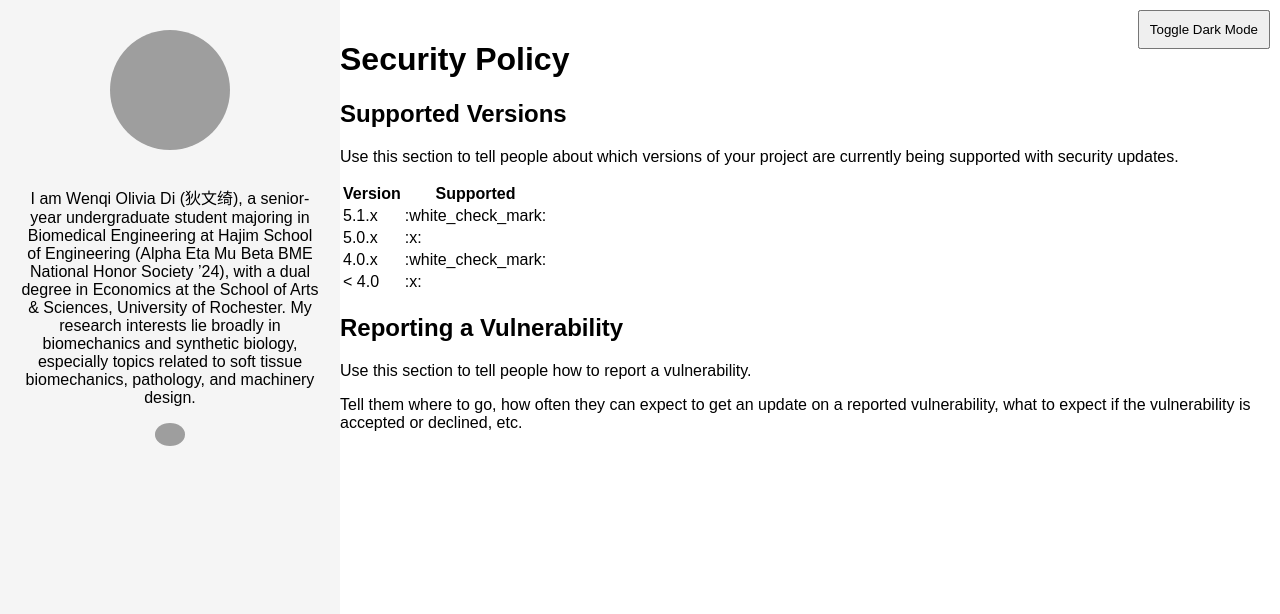
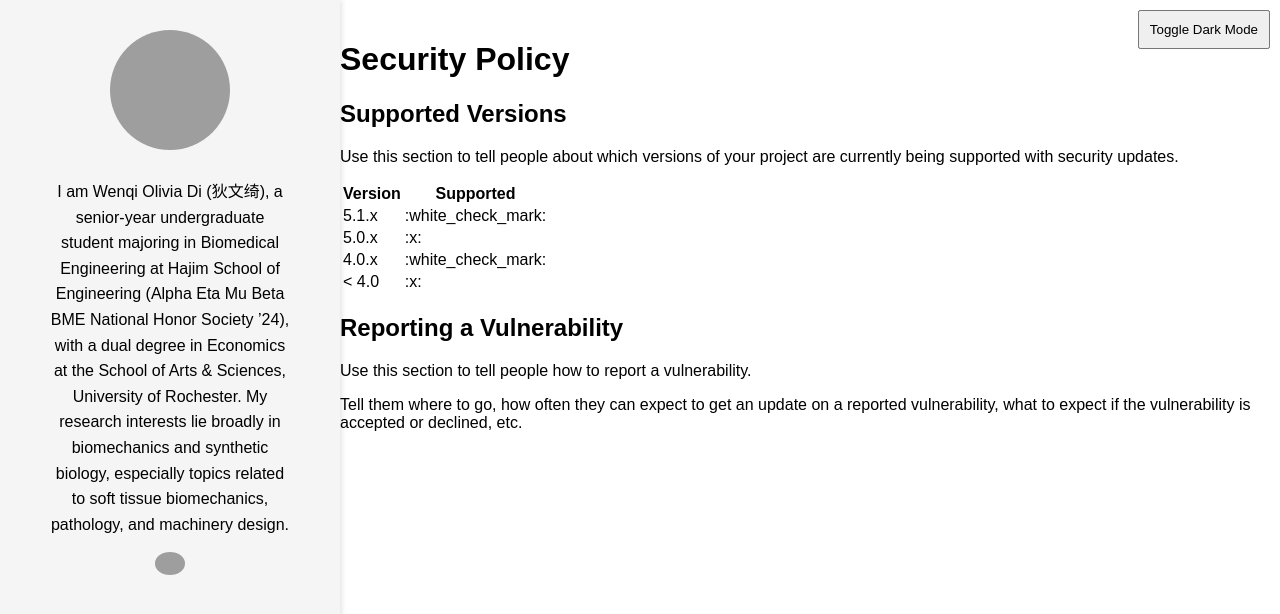
Before and after one commit to wenqioliviadi/wenqioliviadi.github.io, a Jekyll site: the page built from SECURITY.md, in a window 1280 px wide. Shown: the top 614 px of the page. Built offline with Jekyll 4.4.1, drawn with Linux system fonts in a browser that asks for light colours; our own code applies the rules of GitHub Pages for plain Markdown files; grey boxes are pictures that could not be loaded.

Commit message:
Update styles.css

```diff
--- a/assets/css/styles.css
+++ b/assets/css/styles.css
@@ -1,4 +1,4 @@
-/* 基本样式 */
+/* 基础样式 */
 body {
   margin: 0;
   padding: 0;
@@ -6,43 +6,64 @@
   transition: background-color 0.3s, color 0.3s;
 }
 
-/* 布局：侧边栏 + 主内容 */
+/* 白天模式 */
+body {
+  background-color: #ffffff;
+  color: #000000;
+}
+
+/* 夜间模式 */
+body.dark-mode {
+  background-color: #1e1e1e;
+  color: #ffffff;
+}
+
+/* 布局：固定侧边栏 + 主内容 */
 .content {
   display: flex;
   min-height: 100vh;
 }
 
-/* 侧边栏样式 */
+/* 固定侧边栏样式 */
 .sidebar {
-  width: 25%;
+  width: 25%; /* 侧边栏占页面宽度的 25% */
   max-width: 300px;
-  padding: 30px 20px;
+  padding: 30px 20px; /* 增加内边距 */
   text-align: center;
   background-color: #f5f5f5;
   position: fixed;
   top: 0;
   left: 0;
-  height: 100vh;
-  overflow-y: auto;
+  height: 100vh; /* 占满页面高度 */
+  overflow-y: auto; /* 如果内容超出则滚动 */
+  box-shadow: 2px 0 5px rgba(0, 0, 0, 0.1); /* 添加阴影 */
 }
 
 body.dark-mode .sidebar {
   background-color: #333;
 }
 
-/* 头像样式 */
+/* 头像图片样式 */
 .sidebar img {
-  border-radius: 50%;
+  border-radius: 50%; /* 圆形头像 */
   width: 120px;
   height: 120px;
   object-fit: cover;
-  margin-bottom: 15px;
+  margin-bottom: 15px; /* 增加头像和段落之间的间距 */
 }
 
-/* LinkedIn 图标 */
+/* 侧边栏段落样式 */
+.sidebar p {
+  max-width: 80%; /* 限制段落的宽度 */
+  margin: 0 auto;
+  margin-top: 10px;
+  line-height: 1.6; /* 提高行间距 */
+}
+
+/* LinkedIn 图标样式 */
 .linkedin-icon {
   display: block;
-  margin: 15px auto;
+  margin: 15px auto; /* 居中并增加与段落的间距 */
   width: 30px;
   height: 30px;
 }
@@ -51,41 +72,34 @@
   max-width: 100%;
   height: auto;
   display: block;
+  transition: transform 0.3s ease; /* 鼠标悬停动画 */
 }
 
-/* 主内容部分 */
+/* 鼠标悬停时放大效果 */
+.linkedin-icon img:hover {
+  transform: scale(1.2);
+}
+
+/* 主内容部分样式 */
 .main-content {
-  margin-left: 25%;
+  margin-left: 25%; /* 为主内容留出侧边栏空间 */
   width: 75%;
   padding: 20px;
+  overflow: auto;
 }
 
-/* 图像容器 */
-.image-container {
-  max-width: 80%; /* 图像容器的最大宽度设置为 80% */
+/* 主内容中的图片 */
+.main-content img {
+  max-width: 50%; /* 图片缩小至 50% */
+  height: auto;
   margin: 20px auto;
-  text-align: center;
-}
-
-.image-container img {
-  max-width: 100%; /* 图片占满容器宽度 */
-  height: auto;
-  display: block;
-  border-radius: 10px; /* 可选：为图片添加圆角 */
-}
-
-.image-container figcaption {
-  margin-top: 10px;
-  font-size: 14px;
-  color: #555;
-  text-align: center;
 }
 
 /* 响应式设计 */
 @media (max-width: 768px) {
   .sidebar {
     position: relative;
-    width: 100%;
+    width: 100%; /* 小屏幕时占满宽度 */
     height: auto;
     margin-bottom: 20px;
   }
@@ -95,7 +109,7 @@
     width: 100%;
   }
 
-  .image-container {
-    max-width: 90%; /* 小屏幕时图片容器占 90% */
+  .main-content img {
+    max-width: 70%; /* 小屏幕时图片占 70% */
   }
 }
```
